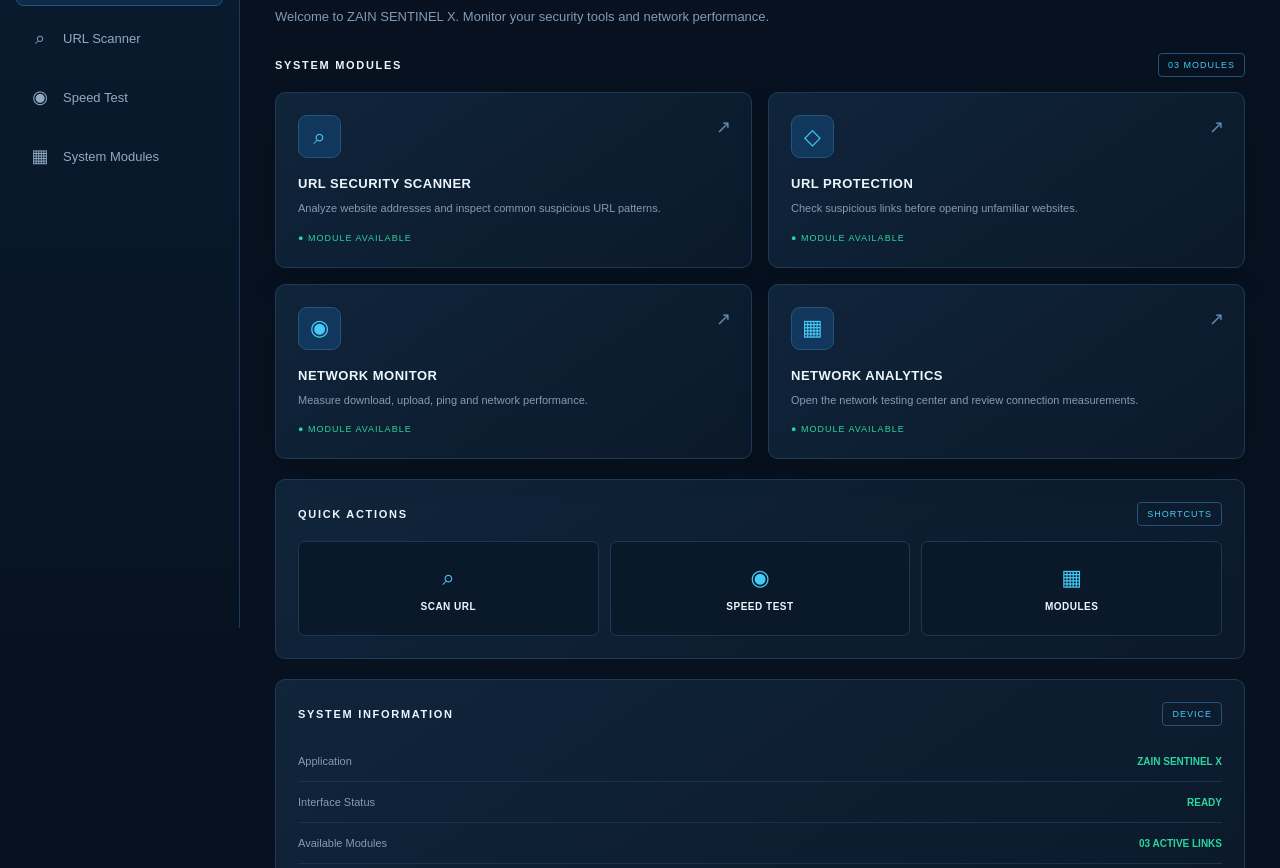
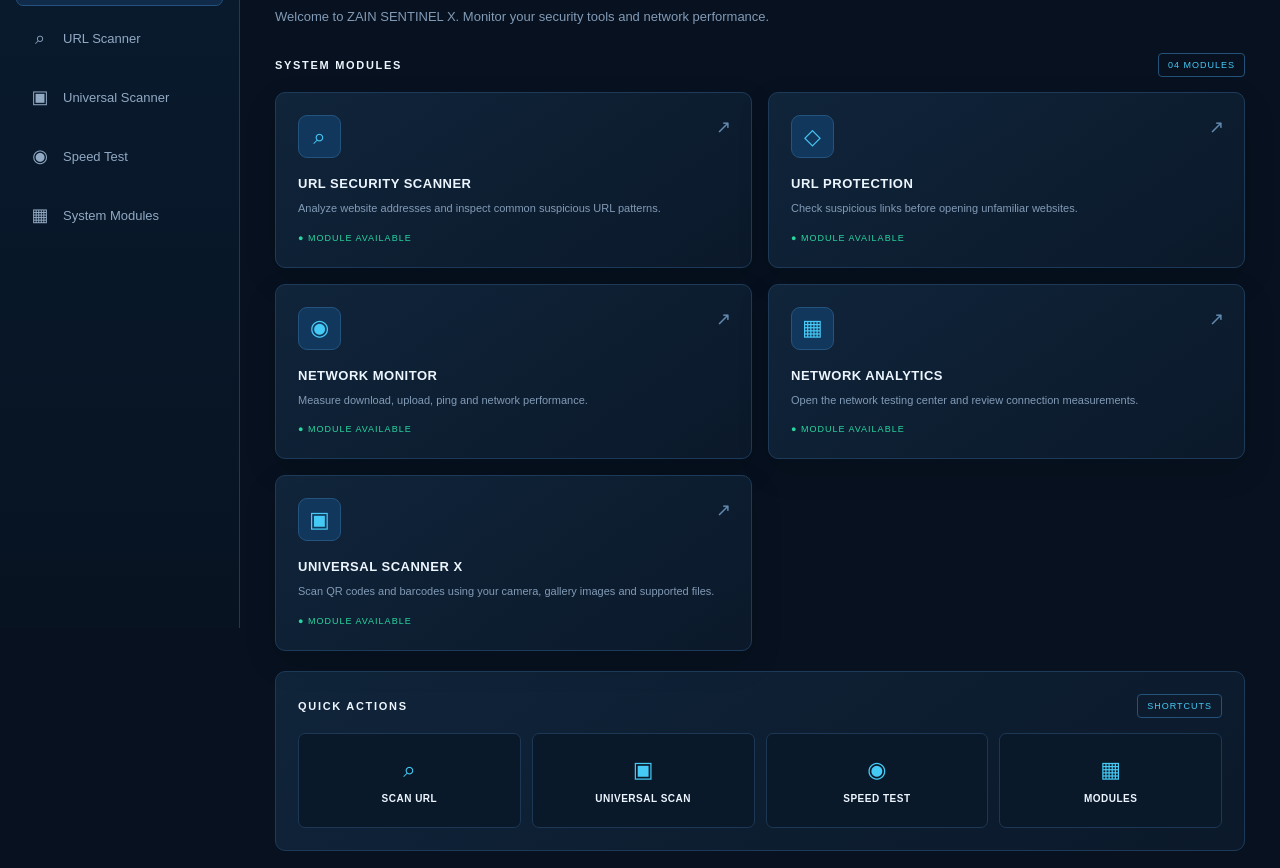
Before and after one commit to zainzaed1-beep/ZAIN-PROJECTS, a plain HTML site: page home.html in a window 1280 px wide. Shown: the part 172-1040 px from the top of the page. Drawn offline with Linux system fonts and the light colour scheme.

Commit message:
Update home.html

```diff
--- a/home.html
+++ b/home.html
@@ -1,3 +1,4 @@
+
 <!DOCTYPE html>
 <html lang="en">
 <head>
@@ -269,7 +270,7 @@ a{color:inherit;text-decoration:none}
 
 .actions{
  display:grid;
- grid-template-columns:repeat(3,minmax(0,1fr));
+ grid-template-columns:repeat(4,minmax(0,1fr));
  gap:11px;
 }
 
@@ -417,6 +418,11 @@ a{color:inherit;text-decoration:none}
    <span class="nav-text">URL Scanner</span>
   </a>
 
+  <a href="universal-scanner.html">
+   <span class="nav-icon">▣</span>
+   <span class="nav-text">Universal Scanner</span>
+  </a>
+
   <a href="speed-test.html">
    <span class="nav-icon">◉</span>
    <span class="nav-text">Speed Test</span>
@@ -456,7 +462,7 @@ a{color:inherit;text-decoration:none}
 
   <div class="section-head">
    <h2 class="section-title">SYSTEM MODULES</h2>
-   <span class="tag">03 MODULES</span>
+   <span class="tag">04 MODULES</span>
   </div>
 
   <div class="modules">
@@ -501,6 +507,17 @@ a{color:inherit;text-decoration:none}
     <span class="module-status">● MODULE AVAILABLE</span>
    </a>
 
+   <!-- NEW UNIVERSAL SCANNER -->
+   <a class="module" href="universal-scanner.html">
+    <span class="module-arrow">↗</span>
+    <div class="module-icon">▣</div>
+    <h3>UNIVERSAL SCANNER X</h3>
+    <p>
+     Scan QR codes and barcodes using your camera, gallery images and supported files.
+    </p>
+    <span class="module-status">● MODULE AVAILABLE</span>
+   </a>
+
   </div>
 
  </section>
@@ -518,6 +535,11 @@ a{color:inherit;text-decoration:none}
    <a class="action" href="scanner.html">
     <span class="action-icon">⌕</span>
     <span class="action-name">SCAN URL</span>
+   </a>
+
+   <a class="action" href="universal-scanner.html">
+    <span class="action-icon">▣</span>
+    <span class="action-name">UNIVERSAL SCAN</span>
    </a>
 
    <a class="action" href="speed-test.html">
@@ -554,7 +576,7 @@ a{color:inherit;text-decoration:none}
 
   <div class="info-row">
    <span>Available Modules</span>
-   <strong>03 ACTIVE LINKS</strong>
+   <strong>04 ACTIVE LINKS</strong>
   </div>
 
   <div class="info-row">
```
